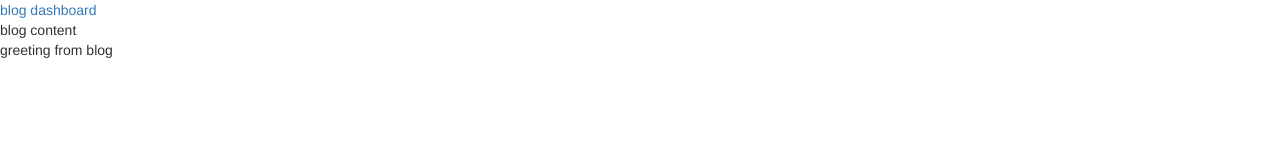
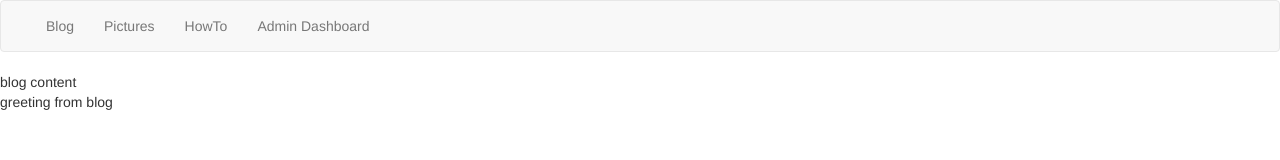
Before and after one commit to lc00/lc-website, a website: page src/client/index.html in a window 1280 px wide. Drawn offline with nearby package versions, Linux system fonts and the light colour scheme; files whose address does not match are found by name.

Commit message:
added the nav bar

```diff
--- a/src/client/index.html
+++ b/src/client/index.html
@@ -6,10 +6,40 @@
 	<link rel="stylesheet" type="text/css" href="lib/bootstrap/dist/css/bootstrap.css">
 </head>
 <body ng-app='app'>
-	<a ui-sref='blog'>blog</a>
-	<a ui-sref='dashboard'>dashboard</a>
+	<nav class='navbar navbar-default'>
+		<div class='container-fluid'>
+			<!-- Brand and toggle get grouped for better mobile display -->
+			<div class='navbar-header'>
+				<button type='button' class='navbar-toggle collapsed' data-toggle='collapse' data-target='#nav-links' aria-expanded='false'>
+					<span class='sr-only'>Toggle navigation</span>
+					<span class='icon-bar'></span>
+					<span class='icon-bar'></span>
+					<span class='icon-bar'></span>
+				</button>
+			</div>
+			<div class='collapse navbar-collapse' id='nav-links'>
+				<ul class='nav navbar-nav'>
+					<li>
+						<a ui-sref='blog'>Blog</a>
+					</li>
+					<li>
+						<a ui-sref='pictures'>Pictures</a>
+					</li>
+					<li>
+						<a ui-sref='how-to'>HowTo</a>
+					</li>
+					<li>
+						<a ui-sref='dashboard'>Admin Dashboard</a>
+					</li>
+				</ul>
+			</div>
+		</div>
+	</nav>
+
 	<section ui-view></section>
 
+	<script src='/lib/jquery/dist/jquery.js'></script>
+	<script src='/lib/bootstrap/dist/js/bootstrap.js'></script>
 	<script src='/lib/angular/angular.js'></script>
 	<script src='/lib/angular-ui-router/release/angular-ui-router.js'></script>
 	<script src='/app/app.module.js'></script>
```
